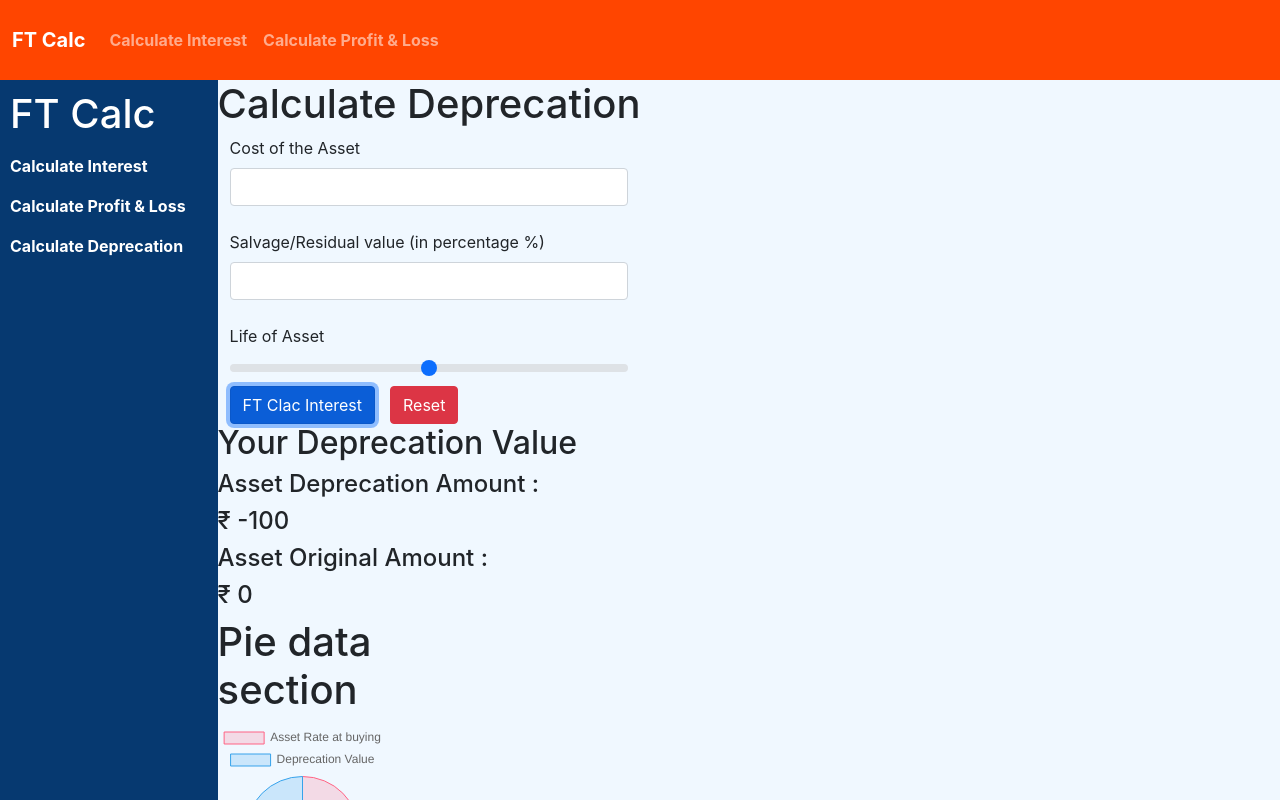
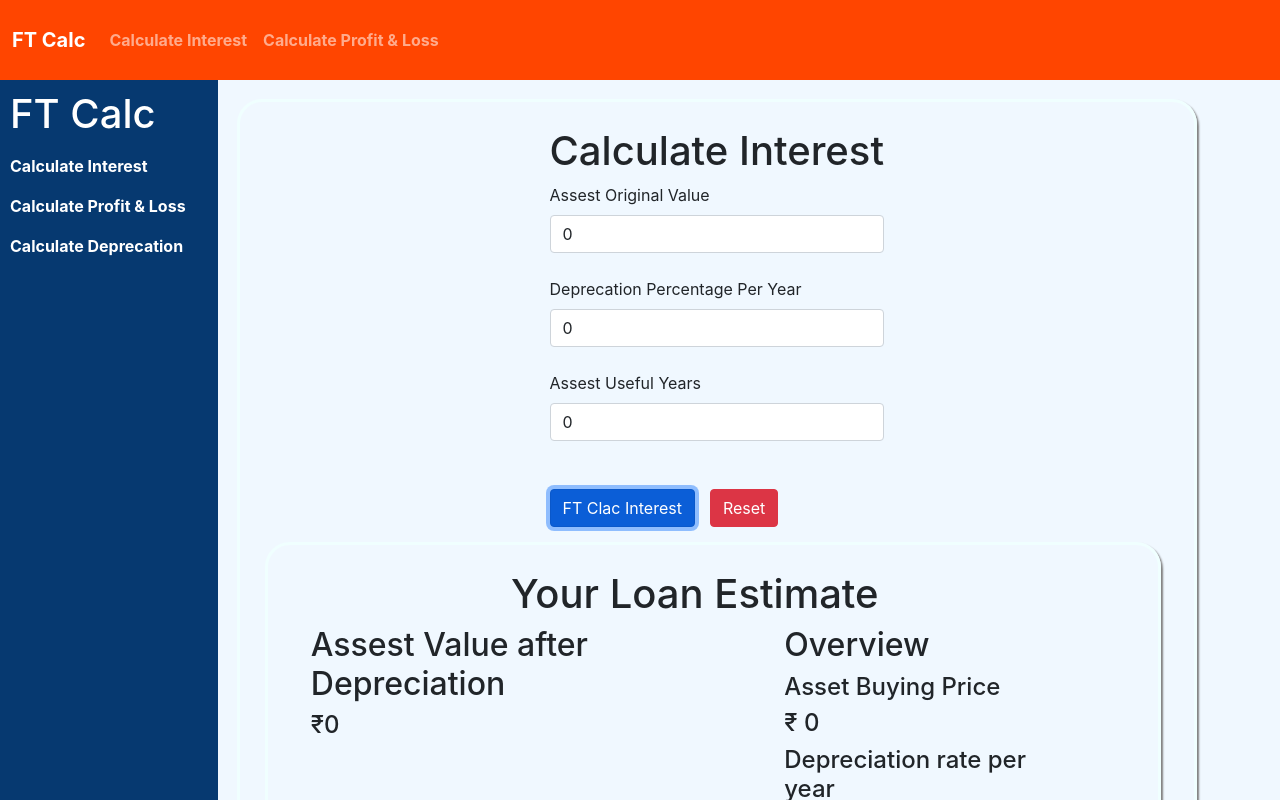
Before and after one commit to Sakrateesh-R/FT-Calc-QA, a React (Create React App) app: page /deprecation in a window 1280 px wide. Both pictures are taken after a click on the button "FT Clac Interest". Shown: the top 800 px of the page. Built offline with nearby package versions, Linux system fonts and the light colour scheme.

Commit message:
Saka's first commit from victus
Updated the Depreciation module

```diff
--- a/src/App.css
+++ b/src/App.css
@@ -128,7 +128,32 @@ body{
   width:30vw;
 }
 
+/* END OF PROFIT/LOSS CONTAINER OR MODULE */
 
+/* BEGINNING OF DEPRECIATION MODULE */
+.deprecation-container{
+  display: flex;
+}
+.Depreciation-calculation-section-body{
+  display: flex;
+  justify-content: center;
+}
+
+.Depreciation-Calculator-body{
+  padding:25px;
+  margin-top: 15px;
+  display: flex;
+  width:75vw;
+  justify-content:space-around;
+  border-style: solid;
+  border-radius: 25px;
+  border: 2px 2px;
+  border-color: azure;
+  box-shadow: grey 2px 2px 2px;
+}
+/* END OF DEPRECIATION MODULE */
+
+/* Mobile resolution design */
 @media only screen and (max-width: 820px) {
   body{
     position:static;
--- a/src/components/calculations/Depreciation.js
+++ b/src/components/calculations/Depreciation.js
@@ -22,38 +22,31 @@ export default function Deprecation(){
         calculateRender:false
     })
     console.log(depValue)
-    const [deprecationAmount,setDeprecationAmount] = useState({});
-    const [piedata, setPieData] = useState()
+    //const [deprecationAmount,setDeprecationAmount] = useState({});
+    const [piedata, setPieData] = useState({
+        OriginalAmount:0,
+        DeprecationAmount:0
+    })
 
-    var obj = new Object();
+    //var obj = new Object();
 
     function Calculate(){
         const loopnum = depValue.LOA;
         var Initial_Amount = depValue.CTA;
-
-        for(let dObject=0; dObject<=loopnum; dObject++){
-            console.log("in loop");
-
-            console.log("in condition")
-            let depAmount = Initial_Amount - 100;
-            var swapAmount = depAmount;
-            obj = {[dObject]:swapAmount};
-            // console.log(obj);
-            Initial_Amount = swapAmount;
-            setDeprecationAmount({...deprecationAmount,dObject:Initial_Amount});
+        var deprecation =  Initial_Amount * Math.pow((1 - depValue.SRValue / 100), depValue.LOA)
+        console.log(deprecation)
         setCalculateRender({
             calculateRender: true
         })
         setPieData({
             OriginalAmount:Initial_Amount,
-                DeprecationAmount:deprecationAmount.dObject
+            DeprecationAmount:deprecation
         })
-            console.log("Pie Date" +" "+ piedata)
-            setData({labels: ['Asset Rate at buying','Deprecation Value'],
+        const chartData = {labels: ['Asset Rate at buying','Deprecation Value'],
             datasets: [
             {
                 label: "FT Calc",
-                data: [Initial_Amount,swapAmount],
+                data: [Initial_Amount,deprecation],
                 backgroundColor: [
                 'rgba(255, 99, 132, 0.2)',
                 'rgba(54, 162, 235, 0.2)',
@@ -64,51 +57,108 @@ export default function Deprecation(){
                 ],
                 borderWidth: 1,
             }
-            ],})
-            console.log(Initial_Amount)
+            ],}
+            setData(chartData)
+
+        // for(let dObject=0; dObject<=loopnum; dObject++){
+        //     console.log("in loop");
+
+        //     console.log("in condition")
+        //     let depAmount = Initial_Amount - 100;
+        //     var swapAmount = depAmount;
+        //     obj = {[dObject]:swapAmount};
+        //     // console.log(obj);
+        //     Initial_Amount = swapAmount;
+        //     setDeprecationAmount({...deprecationAmount,dObject:Initial_Amount});
+        //     setCalculateRender({
+        //         calculateRender: true
+        //     })
+        //     setPieData({
+        //         OriginalAmount:Initial_Amount,
+        //         DeprecationAmount:deprecationAmount.dObject
+        //     })
+        //     console.log("Pie Date" +" "+ piedata)
+        //     setData({labels: ['Asset Rate at buying','Deprecation Value'],
+        //     datasets: [
+        //     {
+        //         label: "FT Calc",
+        //         data: [Initial_Amount,swapAmount],
+        //         backgroundColor: [
+        //         'rgba(255, 99, 132, 0.2)',
+        //         'rgba(54, 162, 235, 0.2)',
+        //         ],
+        //         borderColor: [
+        //         'rgba(255, 99, 132, 1)',
+        //         'rgba(54, 162, 235, 1)'
+        //         ],
+        //         borderWidth: 1,
+        //     }
+        //     ],})
+        //     console.log(Initial_Amount)
+
+        // }
+        console.log(piedata.DeprecationAmount)
+        // console.log(obj);
+    }
+
+    function Reset() {
+        if(depValue.CTA){
+            setDepValue({})
 
         }
-        console.log(deprecationAmount)
-        console.log(obj);
-    }
+        setCalculateRender({calculateRender:false})
+        //setDisplayPie({value:false})
 
-    function Reset(){
-        setDepValue({});
-        setCalculateRender({
-            calculateRender:false
-        })
     }
 
     return(
-        <div className="deprecation-container body-position-container">
-            <h1 style={{textAlign:'center'}}>Calculate Deprecation</h1>
-            <div className="Depreciation-container-body container">
-                <div className="Depreciation-calculate-section">
-                    <div className="Depreciation-input-section">
-                        <label className="form-label">Cost of the Asset</label><br/>
-                        <input type="number" className="form-control" name="CTA" onChange={handleChange}/><br/>
-                        <label className="form-label">Salvage/Residual value (in percentage %)</label><br/>
-                        <input type="number" className="form-control" name="SRValue" onChange={handleChange}/><br/>
-                        {/* <label className="form-label">Method of Depreciation</label><br/>
-                        <input type="number" className="form-control"/><br/> */}
-                        <label className="form-label">Life of Asset</label><br/>
-                        <input type="range" className="form-range" name="LOA" data-bs-toggle="tooltip" data-bs-placement="top" title={`${depValue.LOA} years`} onChange={handleChange} min={0} max={100}/>
+        <div className="body-position-container">
+            <div className="Home-page-container col-lg-12">
+                <div className="Home-Interest-Section-Container">
+                    <div className="Interest-Section-container">
+
+                        <div className="Interest-container">
+
+                            <div className="Interest-container-section1">
+                                <h1 id="CI" className="h1">Calculate Interest</h1>
+                                <label className="form-label"> Assest Original Value</label><br/>
+                                <input type="number" pattern="[0-9]" className="form-control" id = "totalAmount" name = "CTA" value={depValue.CTA} onFocus={ (e) => e.target.value=''} onChange={handleChange} onBlur ={(e) => e.target.value = depValue.CTA} /> <br/>
+                                <label className="form-label">Deprecation Percentage Per Year</label><br/>
+                                <input type="number" className="form-control" id = "rateOfInterest" name = "LOA" value={depValue.LOA} onFocus={ (e) => e.target.value=''} onBlur ={(e) => e.target.value = depValue.LOA} onChange={handleChange} /> <br/>
+                                <label className="form-label">Assest Useful Years</label><br/>
+                                <input type="number" className="form-control" id = "noOfYear" name = "SRValue" value={depValue.SRValue} onFocus={ (e) => e.target.value=''} onBlur ={(e) => e.target.value = depValue.SRValue} onChange={handleChange} /> <br/><br/>
+                                <button  onClick={Calculate} className="btn-calc btn btn-primary"> FT Clac Interest </button>
+                                <button className="btn btn-danger" onClick={Reset}> Reset </button>
+
+                            </div>
+                            <br/>
+
+
+                        </div>
+                        { !calculateRender.calculateRender? console.log("not rendered") :
+                        <div className="Dynamic-interest-section">
+                            <div className="Interest-Result">
+                                <h1>Your Loan Estimate</h1>
+                                <div className="Interest-Result-Section">
+                                    <div className="Interest-Result-Section-left" >
+                                        <h2>Assest Value after Depreciation </h2>
+                                        <h4>₹{piedata.DeprecationAmount ? 0 :piedata.DeprecationAmount}</h4>
+                                    </div>
+                                    <div className="Interest-Result-Section-right" >
+                                        <h2>Overview</h2>
+                                        <div className="Interest-Result-Overview">
+                                            <h4 className="form-label" >Asset Buying Price </h4>
+                                            <h4>₹ {!depValue.CTA? 0 : depValue.CTA }</h4>
+                                            <h4 className="form-label" >Depreciation rate per year</h4>
+                                            <h4 >₹ {!depValue.LOA ? 0 : depValue.LOA}</h4>
+                                            <h4 className="form-label" >Deprecation rate per year  </h4>
+                                            <h4>₹ {!depValue.SRValue? 0 : depValue.SRValue}</h4>
                                         </div>
                                     </div>
-                <button  onClick={Calculate} className="btn-calc btn btn-primary"> FT Clac Interest </button>
-                <button className="btn btn-danger" onClick={Reset}> Reset </button>
+
                                 </div>
-            {
-                deprecationAmount.dObject?
-                <div>
-                    <div className="Interest-Result-Section-right" >
-                        <h2>Your Deprecation Value</h2>
-                        <div className="Interest-Result-Overview">
-                            <h4 className="form-label" >Asset Deprecation Amount : </h4>
-                            <h4>₹ {!deprecationAmount.dObject? 0 : deprecationAmount.dObject}</h4>
-                            <h4 className="form-label" >Asset Original Amount : </h4>
-                            <h4 >₹ {!depValue.CTA ? 0 : depValue.CTA}</h4>
-                        </div>
+                                </div> <br/>
+
                                 {/* <div className="Interest-Pie-chart">
                                     <h1>Pie data section</h1>
                                     <Pie
@@ -116,35 +166,18 @@ export default function Deprecation(){
                                     updateMode = "reset"
                                     />
                                 </div> */}
+
                             </div>
-                    <div className="Interest-Pie-chart">
-                    <h1>Pie data section</h1>
-                    <Pie
-                    data={data}
-                    updateMode = "reset"
-                    />
+                        }
                         </div>
+
+                        <br/>
+                    <label>
+                        <b>Note:</b> Perform one calculation at a time and reset the calculation and proceed with next one.
+                    </label>
                 </div>
-                // <div className="Depreciation-calculation">
-                //     <div className="Depreciation-section-value">
-                //         <h2></h2>
-                //         <div className="Depreciation-calculate-section">
-                //             <h3> {}</h3>
-                //             <h3> {depValue.CTA}</h3>
-                //         </div>
-                //         <div className="Interest-Pie-chart">
-                //             <h1>Pie data section</h1>
-                //             <Pie
-                //             data={data}
-                //             updateMode = "reset"
-                //             />
-                //         </div>
-                //     </div>
-                // </div>
-                :
-                console.log("not calculated")
-            }
 
+            </div>
         </div>
     )
 }
```
Lines whose indentation alone changed are shown as unchanged.
